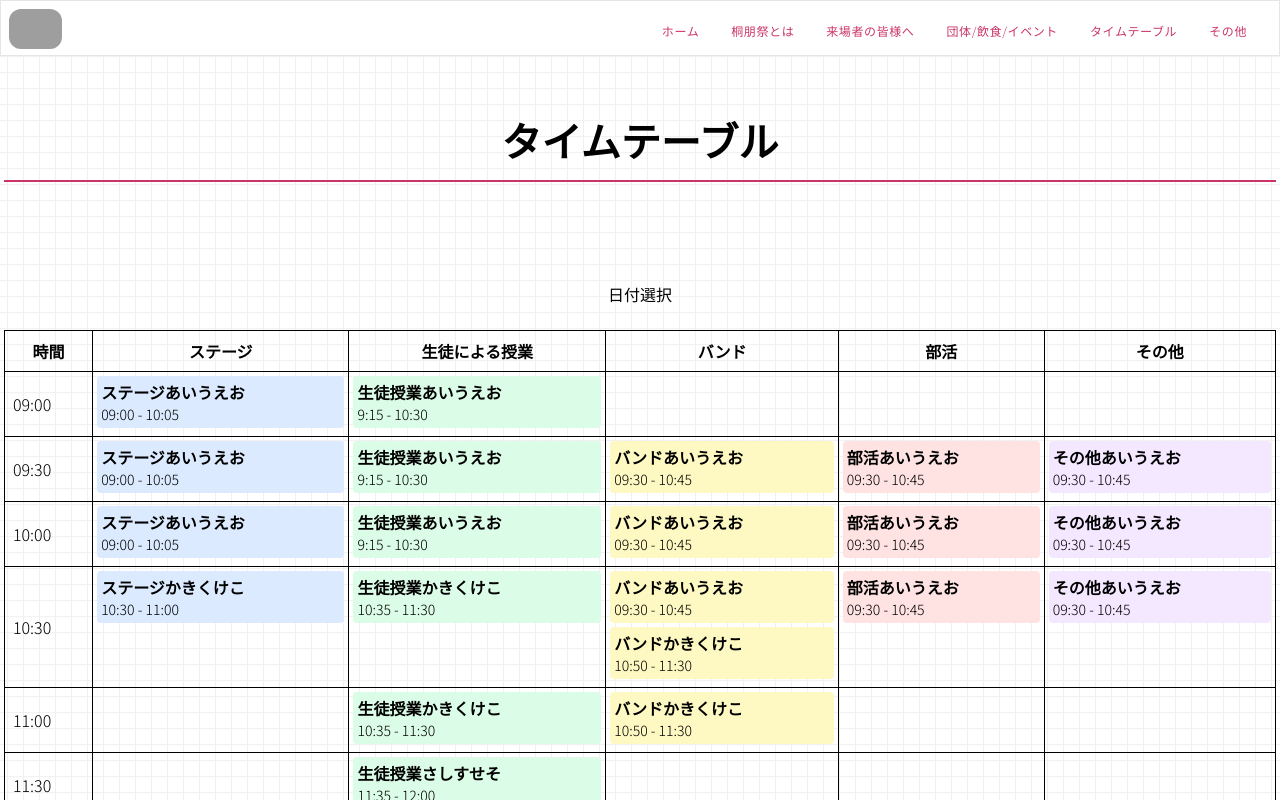
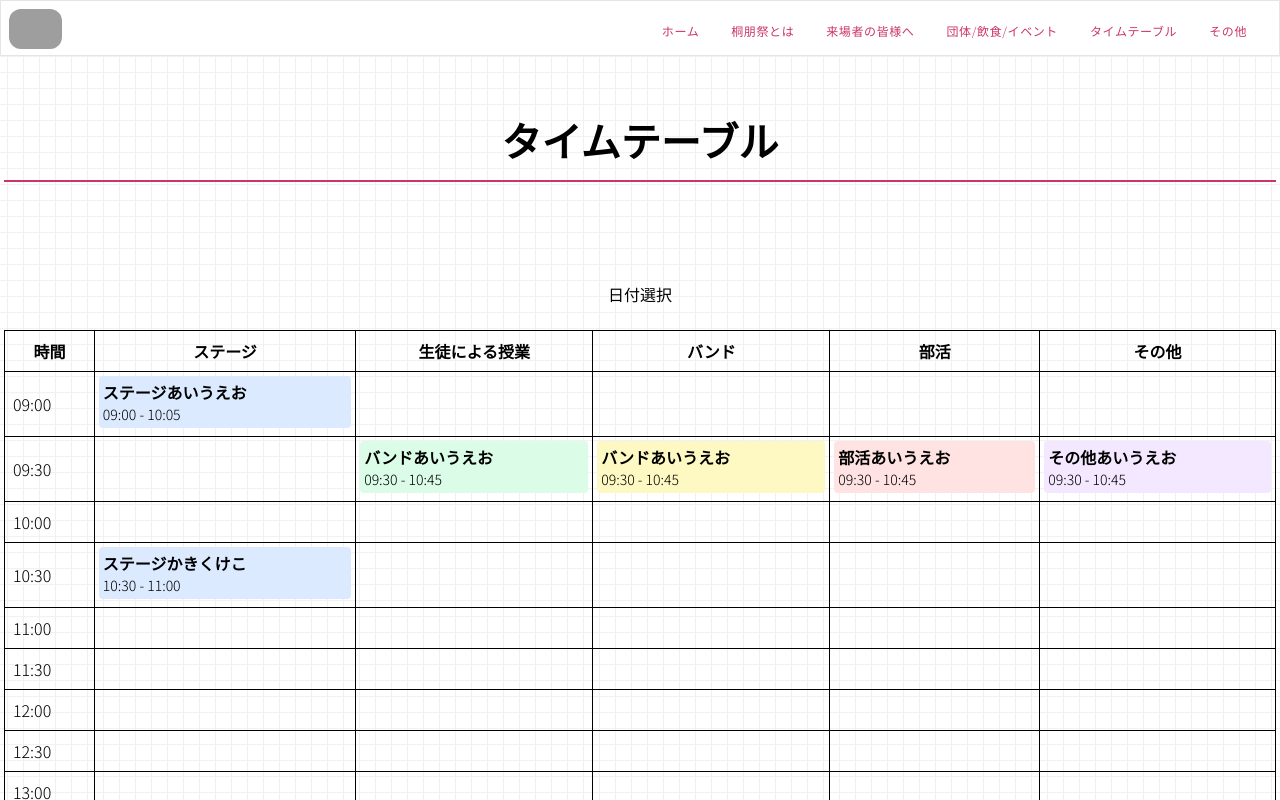
Before and after one commit to t-aoki186/tohofes2026-web, a SvelteKit app: page /timetable in a window 1280 px wide. Shown: the top 800 px of the page. Built offline with nearby package versions, Linux system fonts and the light colour scheme; grey boxes are pictures that could not be loaded; some icons are missing.

Commit message:
fix: 検索結果のUIを一部修正

```diff
--- a/src/lib/data/timetable.json
+++ b/src/lib/data/timetable.json
@@ -16,21 +16,15 @@
     ],
     "生徒による授業": [
       {
-        "title": "生徒授業あいうえお",
-        "start": "9:15",
-        "end": "10:30",
+        "title": "バンドあいうえお",
+        "start": "09:30",
+        "end": "10:45",
         "url": "/events/test/"
       },
       {
-        "title": "生徒授業かきくけこ",
-        "start": "10:35",
+        "title": "バンドかきくけこ",
+        "start": "10:50",
         "end": "11:30",
-        "url": "/events/test/"
-      },
-      {
-        "title": "生徒授業さしすせそ",
-        "start": "11:35",
-        "end": "12:00",
         "url": "/events/test/"
       }
     ],
--- a/src/routes/organizations/+page.svelte
+++ b/src/routes/organizations/+page.svelte
@@ -4,17 +4,19 @@
 	import { onMount } from 'svelte';
 	import { reveal } from '$lib/reveal';
 	import { getUrl } from '$lib/utils/getUrl';
+
+	let pageTitle = '団体/飲食/イベント';
 </script>
 
 <svelte:head>
-	<title>{data.site_title}</title>
+	<title>{ pageTitle } | {data.site_title}</title>
 </svelte:head>
 
 <main class="mt-15 mr-1 ml-1 min-h-screen">
 	<div class="container m-auto mt-25 border-b-2 border-b-(--main-text-color)">
-		<p class="tf26-page-title" style="color: black; margin-bottom: 0;">参加団体</p>
+		<p class="tf26-page-title" style="color: black; margin-bottom: 0;">{ pageTitle }</p>
 	</div>
-	<section class="container mx-auto mt-25 mb-25">
+	<section class="container mx-auto mt-10 mb-25 rounded bg-white p-4">
 		<form class="s-search-form mb-4" action="/organizations/" method="GET">
 			<input
 				class="s-search-input"
@@ -30,16 +32,63 @@
 				><i class="fas fa-search"></i></button
 			>
 		</form>
-		{#each data.results as item}
-			<li class="mb-4">
-				<a href={getUrl(item)}>{item.title}</a>
-				<p class="text-sm text-gray-600">
-					{new Date(item.date).toLocaleDateString('ja-JP', {
-						month: '2-digit',
-						day: '2-digit'
-					})}
-				</p>
-			</li>
-		{/each}
+		<p class="my-4">{data.results.length}件の 団体/飲食/イベント が見つかりました。</p>
+		<div class="flex flex-wrap gap-4 justify-center">
+			{#each data.results as item}
+				<article class="sp-search-result-card">
+					<a href={getUrl(item)} class="sp-search-result-link-overlay"
+						><p class="hidden">hidden:エラー対策</p></a
+					>
+					<div class="mb-2">
+						<p class="text-lg font-bold text-(--main-text-color)">{item.title}</p>
+						<p
+							class="text-sm"
+							style="color: color-mix(in srgb, var(--main-text-color), transparent 50%);"
+						>
+							{item.contributor || 'ニュース'}
+						</p>
+					</div>
+					<div class="flex"></div>
+					<p class="text-sm text-gray-600">
+						{item.heading}
+					</p>
+				</article>
+			{/each}
+		</div>
 	</section>
 </main>
+
+<style>
+	.sp-search-result-card {
+		position: relative;
+		display: inline-block;
+		width: calc(100% / 3 - 2rem);
+		height: 20vh;
+		border-radius: 10px;
+		padding: 15px;
+		margin: 10px;
+		transition: 0.3s;
+		border: 1px solid var(--main-text-color);
+	}
+
+	.sp-search-result-card > a.sp-search-result-link-overlay {
+		position: absolute;
+		top: 0;
+		right: 0;
+		bottom: 0;
+		left: 0;
+		z-index: 1;
+	}
+
+	@media (max-width: 1024px) {
+		.sp-search-result-card {
+			width: calc(100% / 2 - 2rem);
+		}
+	}
+
+	@media (max-width: 640px) {
+		.sp-search-result-card {
+			width: calc(100% - 2rem);
+		}
+	}
+</style>
--- a/src/routes/site/sitemap/+page.svelte
+++ b/src/routes/site/sitemap/+page.svelte
@@ -3,10 +3,12 @@
 
 	import { onMount } from 'svelte';
 	import { reveal } from '$lib/reveal';
+
+    let pageTitle = 'サイトマップ';
 </script>
 
 <svelte:head>
-	<title>{data.site_title}</title>
+	<title>{ pageTitle } | {data.site_title}</title>
 </svelte:head>
 
 <main class="mt-15 mr-1 ml-1 min-h-screen">
--- a/src/routes/timetable/+page.svelte
+++ b/src/routes/timetable/+page.svelte
@@ -28,18 +28,6 @@
 		'16:30',
 		'17:00'
 	];
-
-	// 時刻を分に変換
-	const toMinutes = (t: string) => {
-		const [h, m] = t.split(':').map(Number);
-		return h * 60 + m;
-	};
-
-	// t の次の時間ブロック
-	const nextTime = (t: string) => {
-		const i = times.indexOf(t);
-		return times[i + 1] ?? t; // 最後は自分自身
-	};
 
 	type value = 'ステージ' | '生徒による授業' | '部活' | 'バンド' | 'その他';
 
@@ -82,11 +70,13 @@
 							{#each venues as v}
 								<td class="border p-1 align-top">
 									{#each data.timetable[day][v] as ev}
-										{#if toMinutes(ev.start) < toMinutes(nextTime(t)) && toMinutes(ev.end) > toMinutes(t)}
-											<div class={`mb-1 rounded p-1 ${timetableColors[v]}`}>
-												<div class="font-bold">{ev.title}</div>
-												<div class="text-sm">{ev.start} - {ev.end}</div>
-											</div>
+										{#if ev.start === t}
+											<a href={ev.url}>
+												<div class={`mb-1 rounded p-1 ${timetableColors[v]}`}>
+													<div class="font-bold">{ev.title}</div>
+													<div class="text-sm">{ev.start} - {ev.end}</div>
+												</div>
+											</a>
 										{/if}
 									{/each}
 								</td>
```
Also changed, not shown: src/routes/organizations/+page.server.ts (+4 -4 lines).
